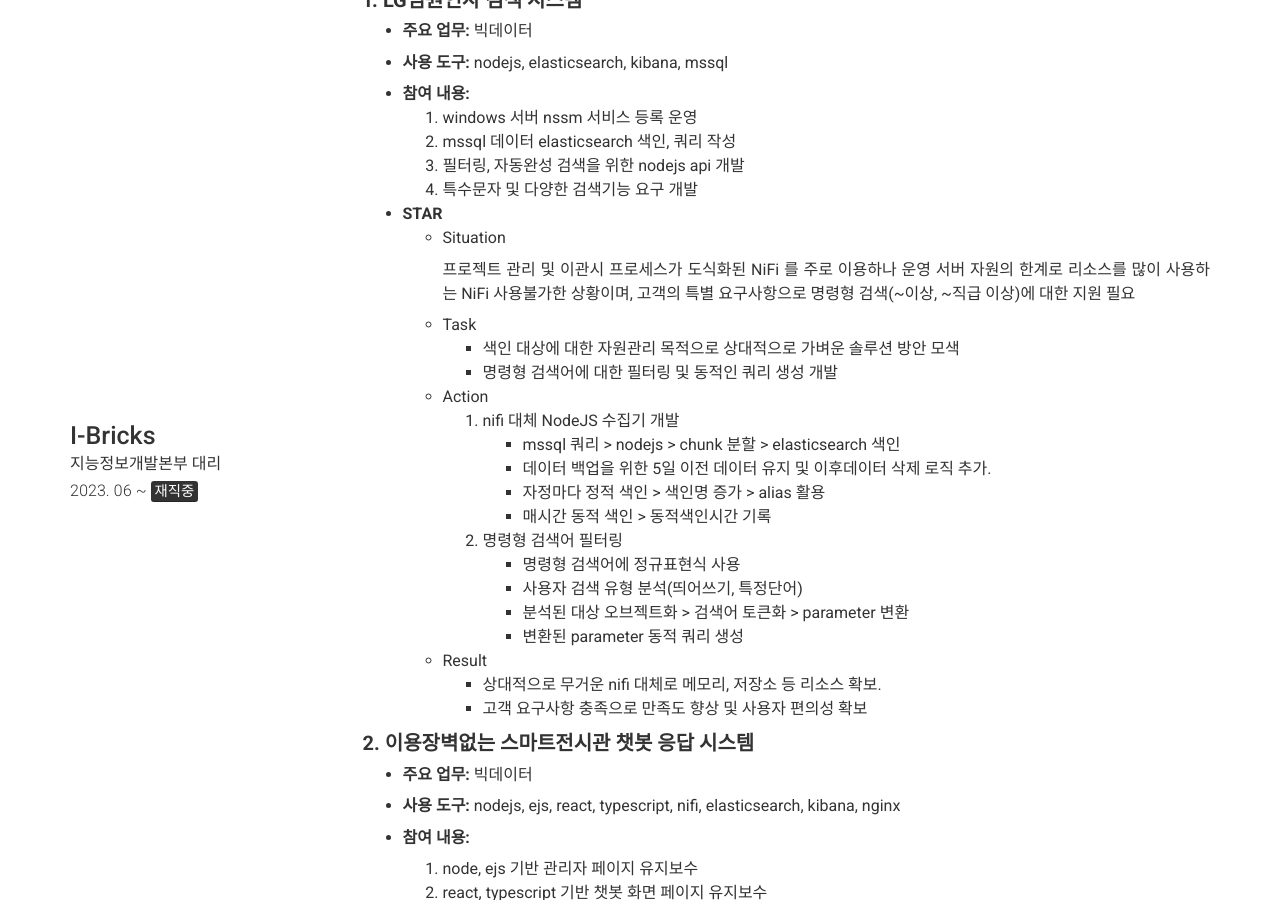
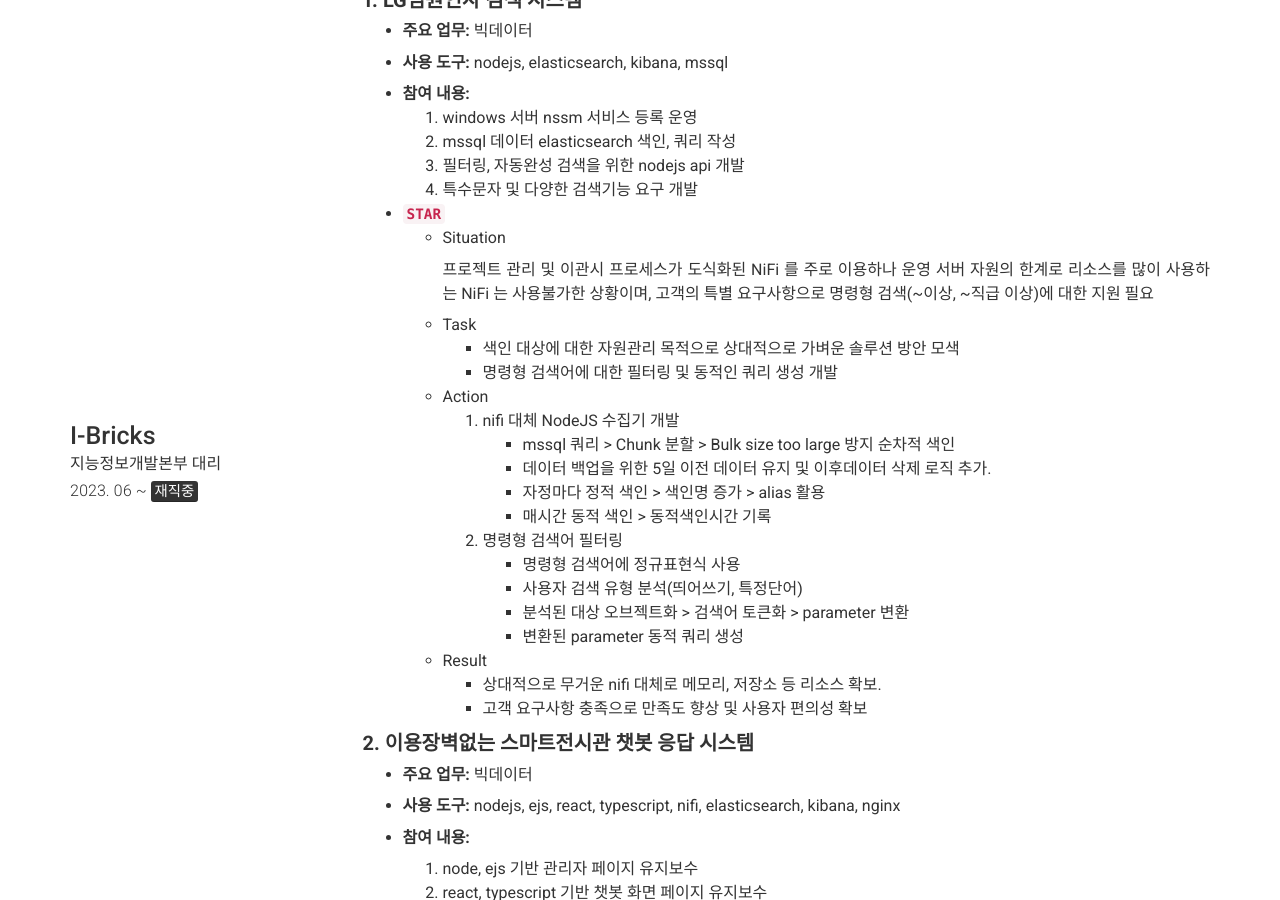
Before and after one commit to sihyeonleee/sihyeonleee.github.io, a Jekyll site: the page built from index.md, in a window 1280 px wide and 900 px high, scrolled down 1879 px. Built offline with Jekyll 4.4.1, drawn with Linux system fonts in a browser that asks for light colours; nearby versions of some CDN libraries.

Commit message:
no message

```diff
--- a/_config.yml
+++ b/_config.yml
@@ -181,18 +181,18 @@ content:
             3. 필터링, 자동완성 검색을 위한 nodejs api 개발
             4. 특수문자 및 다양한 검색기능 요구 개발
 
-          - **STAR**
+          - **`STAR`**
             - Situation
 
               프로젝트 관리 및 이관시 프로세스가 도식화된 NiFi 를 주로 이용하나
-              운영 서버 자원의 한계로 리소스를 많이 사용하는 NiFi 사용불가한 상황이며,
+              운영 서버 자원의 한계로 리소스를 많이 사용하는 NiFi 는 사용불가한 상황이며,
               고객의 특별 요구사항으로 명령형 검색(~이상, ~직급 이상)에 대한 지원 필요
             - Task
               - 색인 대상에 대한 자원관리 목적으로 상대적으로 가벼운 솔루션 방안 모색
               - 명령형 검색어에 대한 필터링 및 동적인 쿼리 생성 개발
             - Action
               1. nifi 대체 NodeJS 수집기 개발
-                - mssql 쿼리 > nodejs > chunk 분할 > elasticsearch 색인
+                - mssql 쿼리 > Chunk 분할 > Bulk size too large 방지 순차적 색인
                 - 데이터 백업을 위한 5일 이전 데이터 유지 및 이후데이터 삭제 로직 추가.
                 - 자정마다 정적 색인 > 색인명 증가 > alias 활용
                 - 매시간 동적 색인 > 동적색인시간 기록
```
